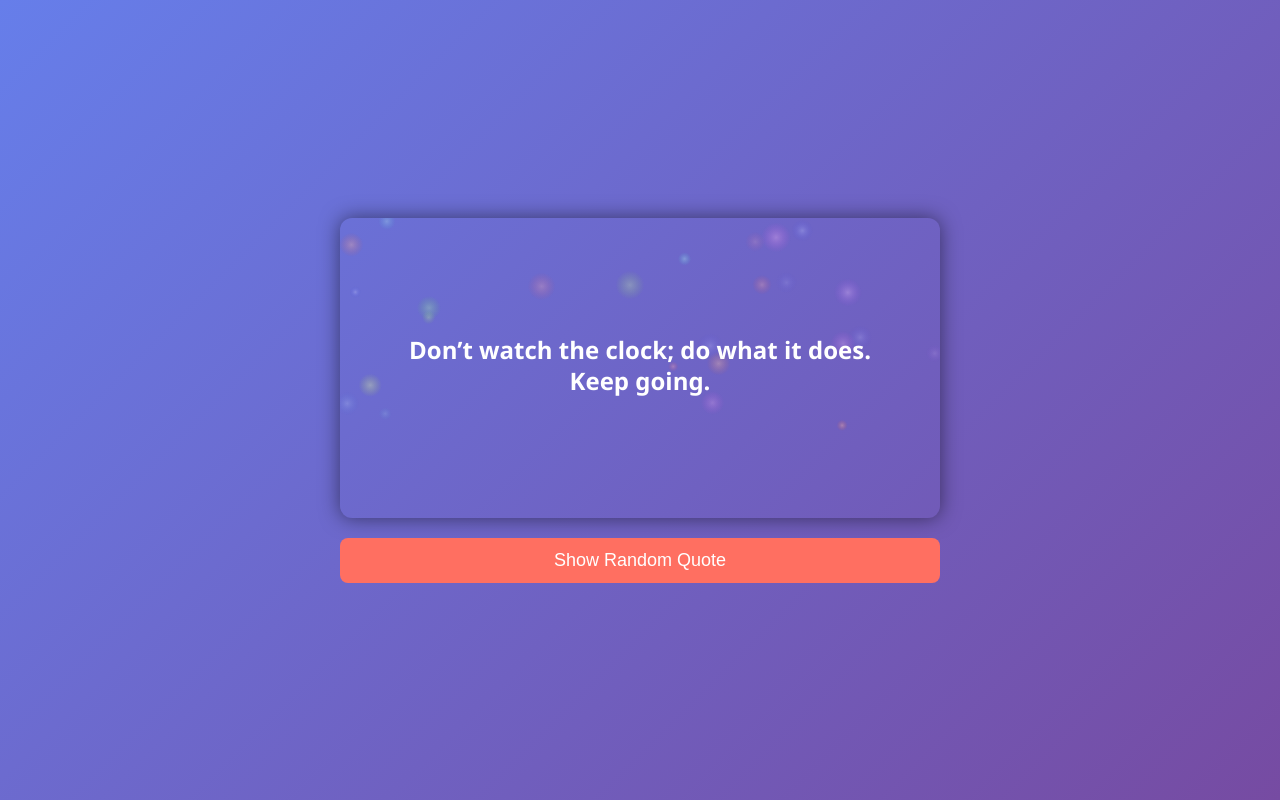
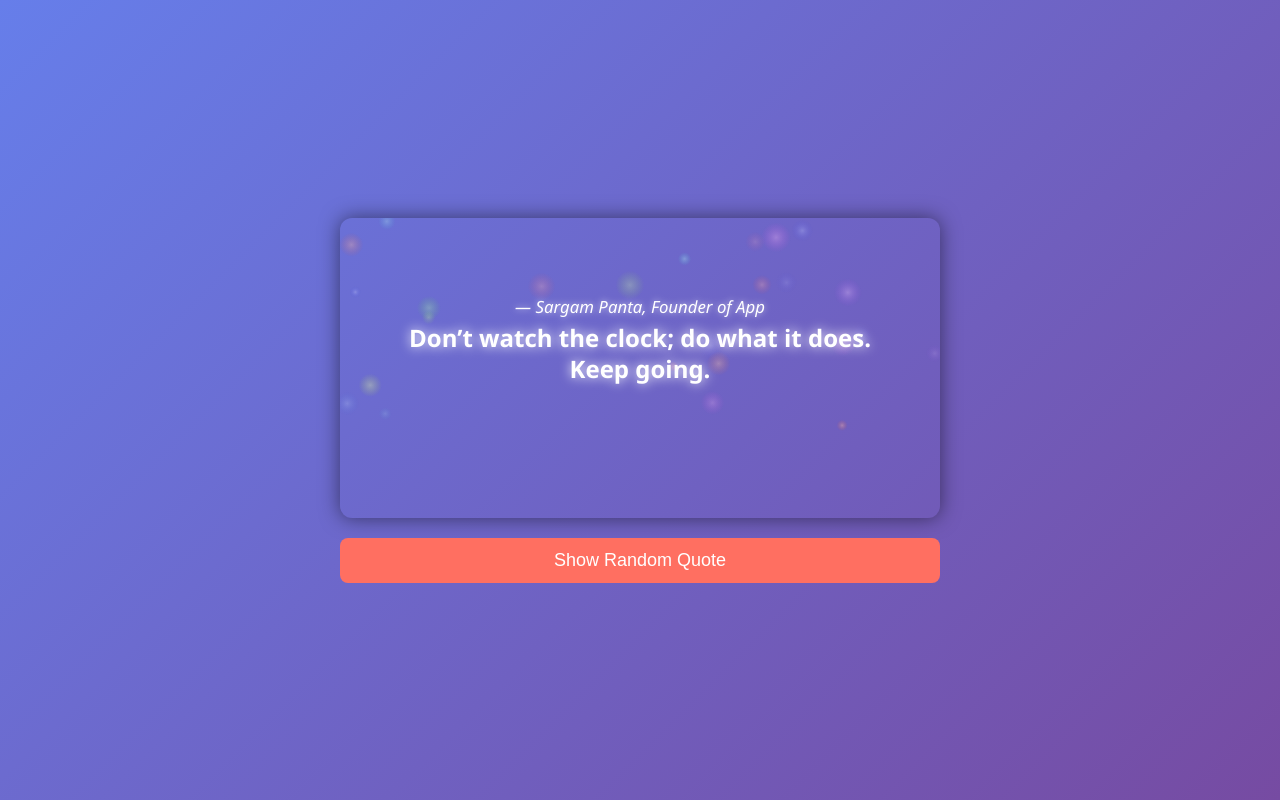
Before and after one commit to Prakash2064/Motivation, a plain HTML site: page index.html in a window 1280 px wide. Drawn offline with Linux system fonts and the light colour scheme.

Commit message:
index.html

```diff
--- a/index.html
+++ b/index.html
@@ -3,7 +3,7 @@
 <head>
 <meta charset="UTF-8" />
 <meta name="viewport" content="width=device-width, initial-scale=1, maximum-scale=1" />
-<title>Smooth Motivational Quotes Canvas App</title>
+<title>Motivational Quotes Canvas App</title>
 <style>
   body {
     margin: 0;
@@ -126,13 +126,13 @@
     "Success doesn’t just find you. You have to go out and get it.",
     "The harder you work for something, the greater you’ll feel when you achieve it.",
     "Don’t watch the clock; do what it does. Keep going.",
-    "Little things make big days.",
+    "Little things make big days."
   ];
 
   let currentQuote = '';
-  let alpha = 1;  // fully visible
+  let alpha = 1;
   let fading = false;
-  let fadeDuration = 1000; // milliseconds
+  let fadeDuration = 1000;
   let fadeStartTime = null;
   let fadeOut = false;
   let nextQuote = '';
@@ -161,10 +161,22 @@
 
     const maxWidth = canvas.width / devicePixelRatio * 0.8;
 
-    // font size scales with width for better mobile fit:
     const baseFontSize = 24;
     const scaleFactor = (canvas.width / devicePixelRatio) / 600;
     const fontSize = Math.max(16, baseFontSize * scaleFactor);
+    const founderFontSize = Math.max(14, fontSize * 0.7);
+
+    // Add shadow/glow for founder text
+    ctx.shadowColor = 'rgba(255, 255, 255, 0.7)';
+    ctx.shadowBlur = 6;
+    ctx.font = `italic ${founderFontSize}px 'Segoe UI', Tahoma, Geneva, Verdana, sans-serif`;
+    const founderText = '— Sargam Panta, Founder of App';
+    const founderY = (canvas.height / devicePixelRatio) / 2 - fontSize * 2.5;
+    ctx.fillText(founderText, (canvas.width / devicePixelRatio) / 2, founderY);
+
+    // Add stronger glow for quote text
+    ctx.shadowColor = 'rgba(255, 255, 255, 1)';
+    ctx.shadowBlur = 12;
     ctx.font = `bold ${fontSize}px 'Segoe UI', Tahoma, Geneva, Verdana, sans-serif`;
 
     const words = currentQuote.split(' ');
@@ -183,10 +195,16 @@
     }
     lines.push(line);
 
-    const textY = (canvas.height / devicePixelRatio) / 2 - (lines.length / 2) * lineHeight + lineHeight / 2;
+    const totalTextHeight = lineHeight * lines.length;
+    const textY = founderY + founderFontSize + 15; // 15px spacing after founder text
+
     lines.forEach((l, i) => {
       ctx.fillText(l.trim(), (canvas.width / devicePixelRatio) / 2, textY + i * lineHeight);
     });
+
+    // Reset shadow after drawing text
+    ctx.shadowBlur = 0;
+    ctx.shadowColor = 'transparent';
   }
 
   function animate(timestamp) {
@@ -202,7 +220,7 @@
           fadeOut = false;
           currentQuote = nextQuote;
           fadeStartTime = timestamp;
-          fading = true; // fade in
+          fading = true;
         }
       } else {
         alpha = elapsed / fadeDuration;
@@ -218,10 +236,9 @@
   }
 
   function showRandomQuote() {
-    if (fading) return; // Prevent multiple clicks during fade
+    if (fading) return;
     nextQuote = quotes[Math.floor(Math.random() * quotes.length)];
     if (nextQuote === currentQuote) {
-      // If same quote picked, try again
       showRandomQuote();
       return;
     }
@@ -230,7 +247,6 @@
     fadeStartTime = null;
   }
 
-  // Initialize
   currentQuote = getDailyQuote();
   animate();
 
```
